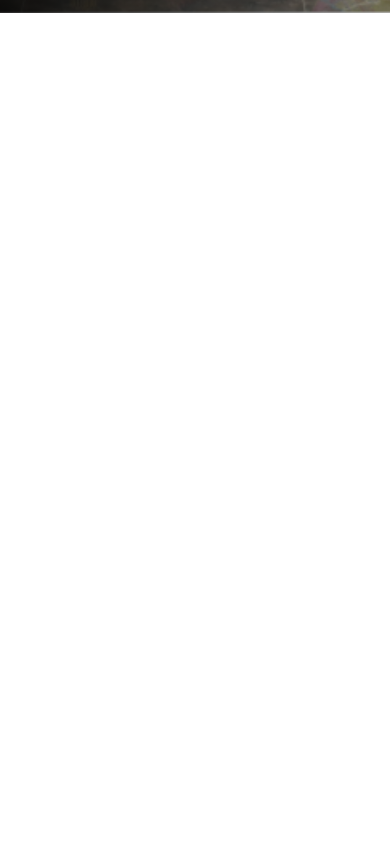
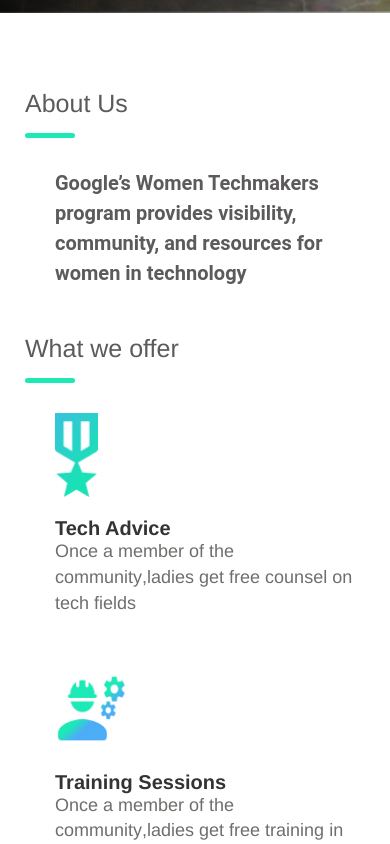
Before and after one commit to wtm-buea/WTM-official-website, a React (Create React App) app: page / in a window 390 px wide. Shown: the part 1000-1844 px from the top of the page. Before the commit the page ends 1013 px from the top, so only its background shows below. Built offline with nearby package versions, Linux system fonts and the light colour scheme.

Commit message:
made what we offer section responsive

```diff
--- a/src/components/LandingPage/ComponentOne/Navbar/Navbar.module.css
+++ b/src/components/LandingPage/ComponentOne/Navbar/Navbar.module.css
@@ -3,7 +3,7 @@
   display: flex;
   position: absolute;
   top: 0;
-  padding-top: 4rem;
+  padding-top: 5rem;
   padding-left: 1rem;
   z-index: 1;
   justify-content: space-between;
@@ -29,7 +29,7 @@
   color: #d1c3c3;
   text-decoration: none;
   font-weight: 400;
-  font-size: 30px;
+  font-size: 3rem;
   margin: 3rem;
 }
 
@@ -59,7 +59,7 @@
     }
 
   .navRightChild .link {
-      font-size: 25px;
+      font-size: 2.5rem;
       margin: 0;
     }
 }
@@ -87,7 +87,7 @@
     height: 4rem;
     width: 4rem;
     color: black;
-    font-size: 20px;
+    font-size: 2rem;
     padding: 1rem;
     margin-bottom: 5rem;
     background: #fff;
@@ -116,7 +116,7 @@
   }
 
   li {
-    padding: 8px 12px;
+    padding: 0.8rem 1.2rem;
   }
 
   .dropdownContainer ul li a {
@@ -126,6 +126,6 @@
   }
 
   .logoSection {
-    margin-top: 5px;
+    margin-top: .5rem;
   }
 }
--- a/src/components/LandingPage/ComponentThree/Comp3Section1.jsx
+++ b/src/components/LandingPage/ComponentThree/Comp3Section1.jsx
@@ -1,8 +1,10 @@
 import React from "react";
+
+import "./Component3.css";
 
 function Comp3Section1() {
   return (
-    <div className="mb-5 mt-5">
+    <div className="sectionAbout">
       <div className="d-flex flex-column align-items-md-center">
         <h2 className="heading-secondary-1">About Us</h2>
         <span className="underline-normal"></span>
--- a/src/components/LandingPage/ComponentThree/Component3.css
+++ b/src/components/LandingPage/ComponentThree/Component3.css
@@ -1,4 +1,37 @@
-.whatWeDo {
-    font-size: "66px";
-    font-weight: "400";
+.sectionWhatWeOffer {
+    margin-top: 6rem;
+    margin-bottom: 8rem;
 }
+
+.sectionDetails h3, .sectionAbout h3 {
+    font-size: 2.5rem !important;
+    font-weight: 600;
+}
+
+.sectionDetails img {
+    height: 10vh;
+}
+
+.sectionDetails {
+    padding-left: 3rem;
+}
+
+@media only screen and (max-width: 768px) {
+    .sectionWhatWeOffer {
+        margin-top: 1rem;
+    }
+
+    .sectionWhatWeOffer, .sectionAbout {
+        padding: 1rem;
+        font-size: 1rem;
+    }
+
+    .sectionAbout h3, .sectionDetails h3 {
+        font-size: 2rem !important;
+    }
+
+
+    .sectionAbout h2, .sectionWhatWeOffer h2 {
+         font-size: 2.5rem !important;
+    }
+}
--- a/src/components/LandingPage/ComponentThree/Component3Sec2.jsx
+++ b/src/components/LandingPage/ComponentThree/Component3Sec2.jsx
@@ -28,12 +28,12 @@
   ];
 
   return (
-    <div style={{ marginTop: "60px", marginBottom: "80px" }}>
-      <div className="d-flex flex-column  align-items-md-center">
+    <div className="sectionWhatWeOffer">
+      <div className="d-flex flex-column align-items-md-center">
         <h2 className="heading-secondary-1">What we offer</h2>
         <span className="underline-normal"></span>
       </div>
-      <div className="row mt-5">
+      <div className="row mt-5 sectionDetails">
         {dataSet.map((data) => {
           return <Data key={data.id} {...data} />;
         })}
@@ -45,13 +45,8 @@
 const Data = ({ img, title, body }) => {
   return (
     <div className="col-sm-12 col-md-4">
-      <img src={img} width="30px" height="50px" alt="icon" />
-      <h3
-        style={{
-          fontSize: "25px",
-          fontWeight: "600",
-        }}
-      >
+      <img src={img} alt="icon" />
+      <h3>
         {title}
       </h3>
       <p>{body}</p>
--- a/src/components/LandingPage/LandingPage.jsx
+++ b/src/components/LandingPage/LandingPage.jsx
@@ -12,8 +12,8 @@
         <>
             <Comp1 />
             <Comp2 />
-            {/* <Comp3 />
-            <Comp4 />
+            <Comp3 />
+            {/*<Comp4 />
             <Comp5 />
             <Comp6 />
             <Comp7 /> */}
```
